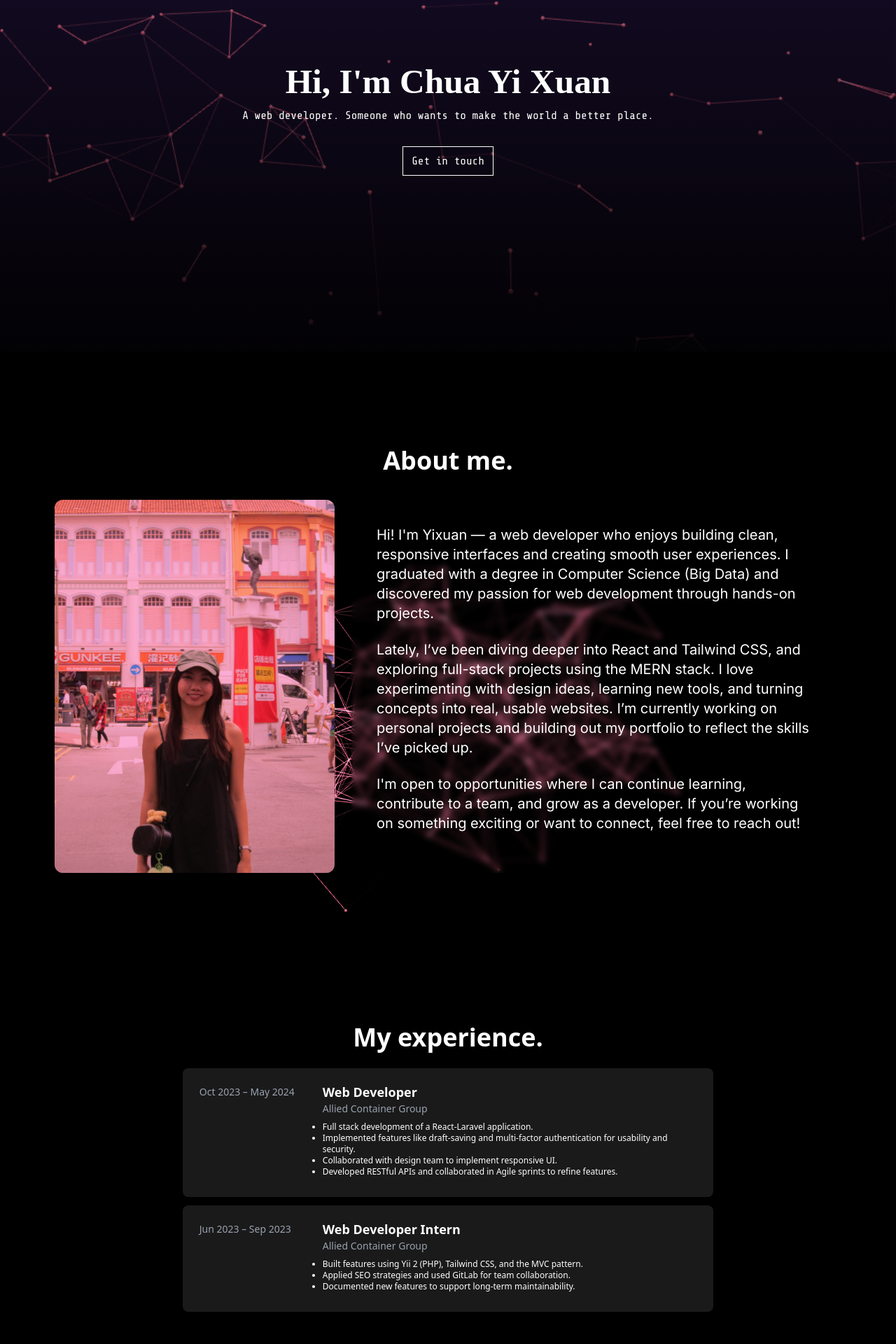
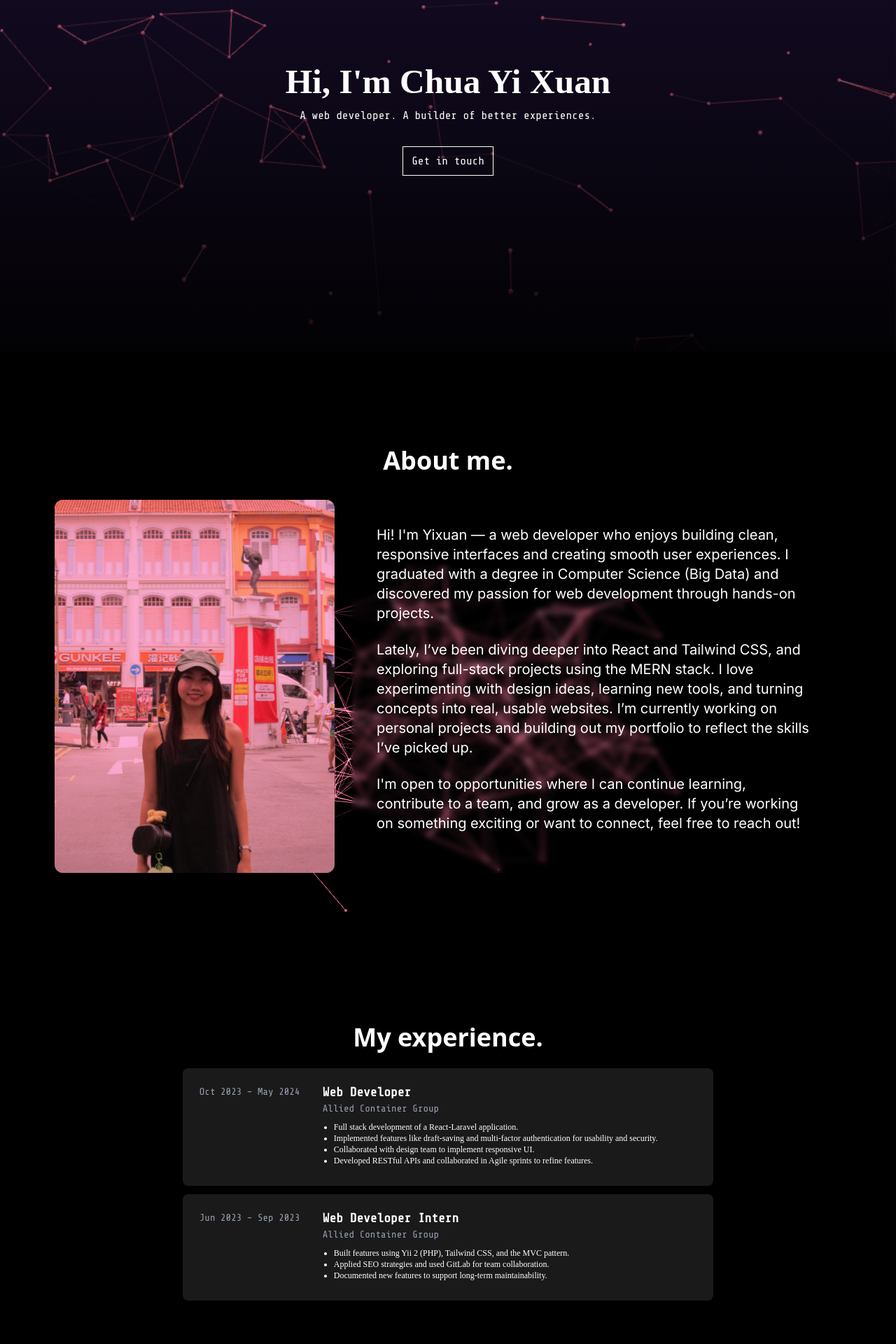
Before and after one commit to yixuanchua/personal-portfolio, a React (Vite) app: page / in a window 1280 px wide. Shown: the part 298-2218 px from the top of the page at 70% size. Built offline with nearby package versions, Linux system fonts and the light colour scheme; a web font is replaced by a local one.

Commit message:
Added minor UI adjustments

```diff
--- a/src/components/cards/ExperienceCard.jsx
+++ b/src/components/cards/ExperienceCard.jsx
@@ -1,15 +1,15 @@
 const ExperienceCard = ( { date, title, company, points } ) => {
     return (
         <>
-        <div data-aos="fade-up" className="flex justify-center mx-2 my-3">
-            <div className="flex flex-col sm:flex-row w-[80%] sm:w-[60%] text-white bg-white/10 backdrop-blur-sm rounded-lg px-4 py-5">
+        <div data-aos="fade-up" className="font-sharetechmono flex justify-center mx-2 my-3">
+            <div className="flex flex-col sm:flex-row w-[80%] sm:w-[60%] max-w-[800px] text-white bg-white/10 backdrop-blur-sm rounded-lg px-4 py-5">
                 <div className="mx-2 text-sm mt-1 text-nowrap text-gray-400 min-w-40">
                     {date}
                 </div>
                 <div className="mx-2">
                     <h3 className="text-lg font-semibold">{title}</h3>
                     <p className="text-sm text-gray-400">{company}</p>
-                    <ul className="list-disc my-2">
+                    <ul className="font-aileron list-disc my-2 ml-4">
                         {points.map((p, index) => (
                             <li key={index} className="text-xs text-white">{p}</li>
                         ))}
--- a/src/components/layout/Footer.jsx
+++ b/src/components/layout/Footer.jsx
@@ -8,7 +8,7 @@ const Contact = () => {
             <div className=" flex justify-center items-center">
                 <div className="relative group w-[260px] my-6">
                     <h3 className="relative z-10 font-sharetechmono font-semibold text-xl">cyx.chuayixuan@gmail.com</h3>
-                    <span className="absolute bottom-0 left-0 w-full bg-rose-600/70 h-[10px] group-hover:h-full transition-all duration-200"></span>
+                    <span className="absolute bottom-0 left-0 w-full bg-rose-500/70 h-[10px] group-hover:h-full transition-all duration-200"></span>
                 </div>
             </div>
             <div className="flex justify-center">
--- a/src/components/sections/Experience.jsx
+++ b/src/components/sections/Experience.jsx
@@ -26,12 +26,12 @@ const experiences = [
 
 const Experience = () => {
     return (
-        <>
-            <h2 id="experience" className="relative text-4xl text-white font-extrabold text-center z-10 my-6 pt-18">My experience.</h2>
+        <div id="experience">
+            <h2 className="relative text-4xl text-white font-extrabold text-center z-10 my-6 pt-18">My experience.</h2>
             {experiences.map((exp, index) => (
                 <ExperienceCard key={index} title={exp.title} company={exp.company} points={exp.points} date={exp.date} />
             ))}
-        </>
+        </div>
     );
 }
 
--- a/src/components/sections/Hero.jsx
+++ b/src/components/sections/Hero.jsx
@@ -6,8 +6,8 @@ const Hero = () => {
                 <span>Hi,&nbsp;</span>
                 <span>I'm Chua Yi Xuan</span>
             </h1>
-            <h2 className="font-sharetechmono flex justify-center text-white mx-4">
-                A web developer. Someone who wants to make the world a better place.
+            <h2 className="font-sharetechmono flex justify-center text-white mx-6">
+                A web developer. A builder of better experiences.
             </h2>
             <div className='flex justify-center'>
                 <a href="#contact" className="font-sharetechmono mt-8 px-3 py-2 text-white border border-white hover:border-rose-500 hover:text-rose-500">
--- a/src/components/sections/Projects.jsx
+++ b/src/components/sections/Projects.jsx
@@ -6,14 +6,12 @@ import senseHome from '../../assets/sense-homepage.png'
 
 const Projects = () => {
     return (
-        <div className="border-b border-white pb-14">
-            <h2 id="projects" className="text-4xl text-white font-extrabold text-center my-6 pt-18">Projects.</h2>
+        <div id="projects" className="border-b border-white pb-14">
+            <h2 className="text-4xl text-white font-extrabold text-center my-6 pt-18">Projects.</h2>
             <div className="flex items-center justify-center">
-                <div className="grid grid-cols-1 md:grid-cols-2 justify-items-center gap-6 md:gap-2 mx-14">
+                <div className="grid grid-cols-1 md:grid-cols-2 justify-items-center gap-6 md:gap-2 sm:mx-14">
                     <ProjectCard title={"Real Estate Application"} description={"A real estate application that connects agents, buyers and sellers, smoothening the process of buying and selling property."} image1={REviewAll} image2={REviewOne} imageAlt={"real-estate-application"} technologies={['Flask', 'Tailwind', 'HTML']} />
                     <ProjectCard title={"Sense Spaces Planning Tool"} description={"Enables users to effortlessly design personalised environments tailored to different sensory needs."} image1={senseRoom} image2={senseHome} technologies={['React', 'Tailwind', 'Three.js', 'API', 'AWS s3']} />
-                    {/* <ProjectCard title={"Poke API"} description={"nfialninfjieafehf hej"} />
-                    <ProjectCard title={"todo"} description={"lorem ispumsfbiaoef iabfilsnfjilnajfbhjw lwaufhiuwanfjwal"} /> */}
                 </div>
             </div>
         </div>
```
